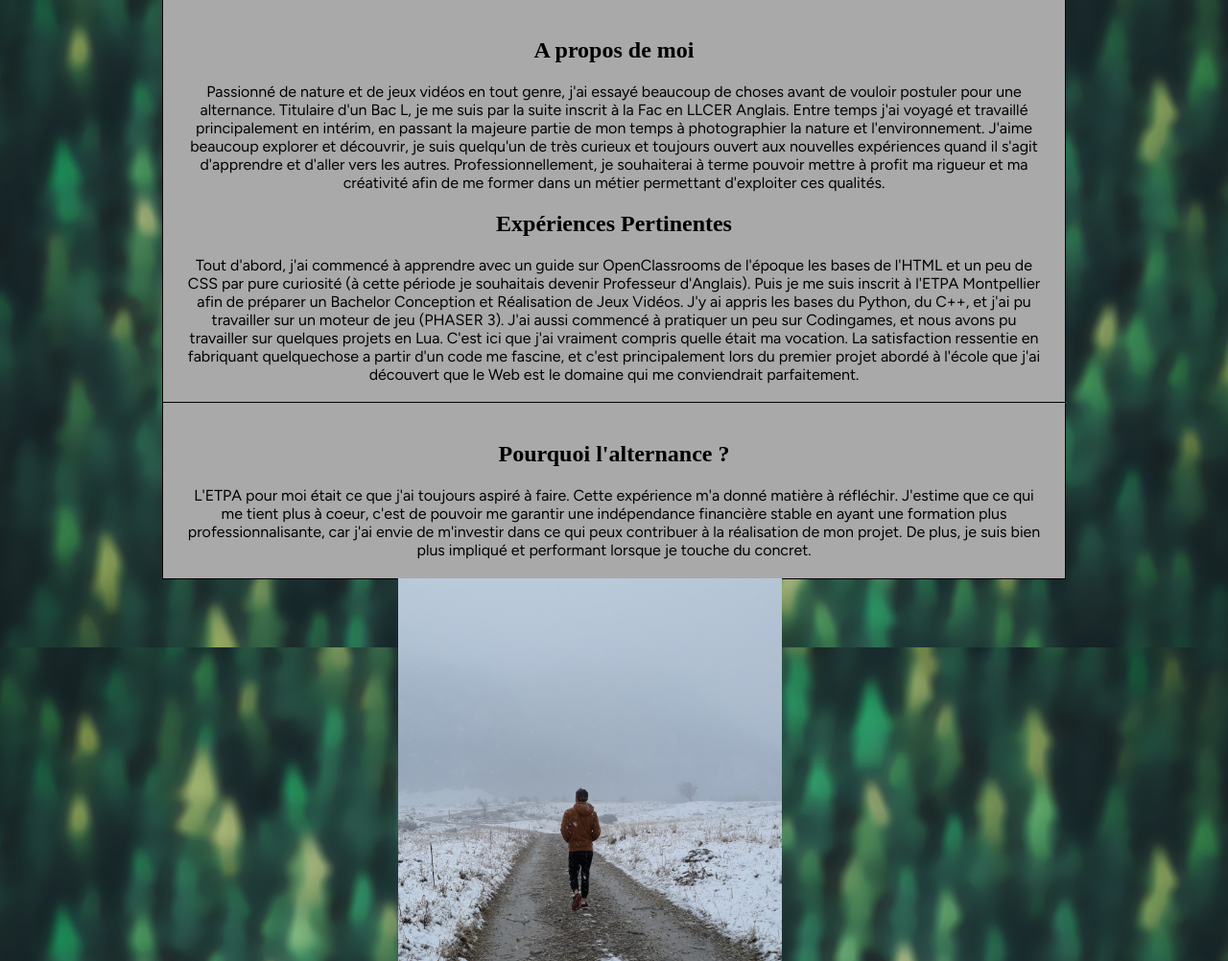
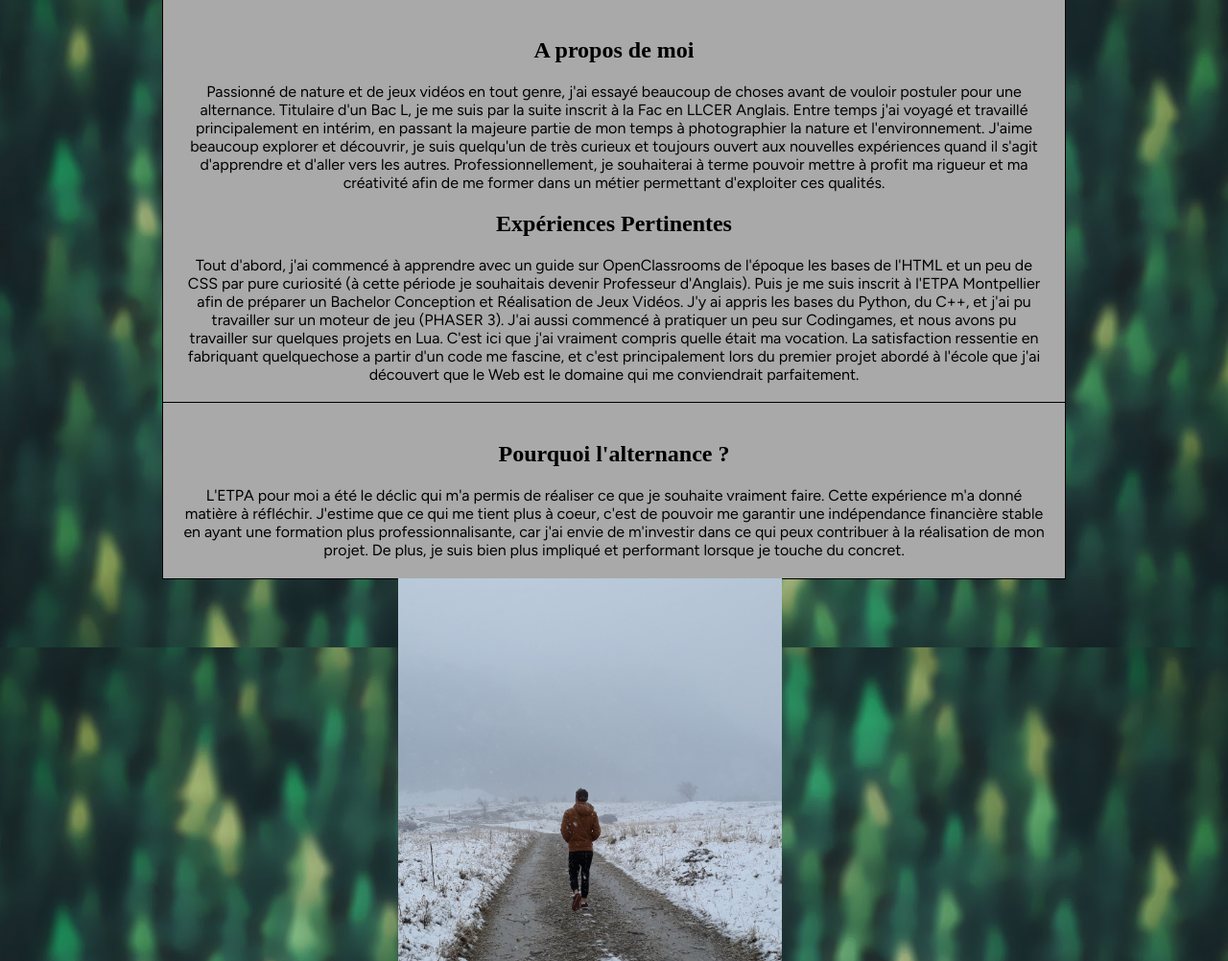
Before and after one commit to leotorran/cv, a PHP site: page / in a window 1280 px wide. Shown: the part 1725-2727 px from the top of the page at 96% size. Run offline with PHP 8.4, Linux system fonts and the light colour scheme; some web fonts are replaced.

Commit message:
optimisation chargement

```diff
--- a/index.html
+++ b/index.html
@@ -91,7 +91,7 @@
 
         <div class="alternance">
                 <h2>Pourquoi l'alternance ?</h2>
-                L'ETPA pour moi était ce que j'ai toujours aspiré à faire. Cette expérience m'a donné matière à réfléchir. J'estime que ce qui me tient plus à coeur, c'est de pouvoir me garantir
+                L'ETPA pour moi a été le déclic qui m'a permis de réaliser ce que je souhaite vraiment faire. Cette expérience m'a donné matière à réfléchir. J'estime que ce qui me tient plus à coeur, c'est de pouvoir me garantir
                 une indépendance financière stable en ayant une formation plus professionnalisante, car j'ai envie de m'investir dans ce qui peux contribuer à la réalisation de mon projet.
                 De plus, je suis bien plus impliqué et performant lorsque je touche du concret.
             </div>
--- a/style.css
+++ b/style.css
@@ -1,5 +1,5 @@
 html {
-    background: url(bg.png) no-repeat center center fixed;
+    background: url(bg.jpg) no-repeat center center fixed;
     background-size: cover;
 }
 
```
Also changed, not shown: bg.png (deleted), mood.jpg.
